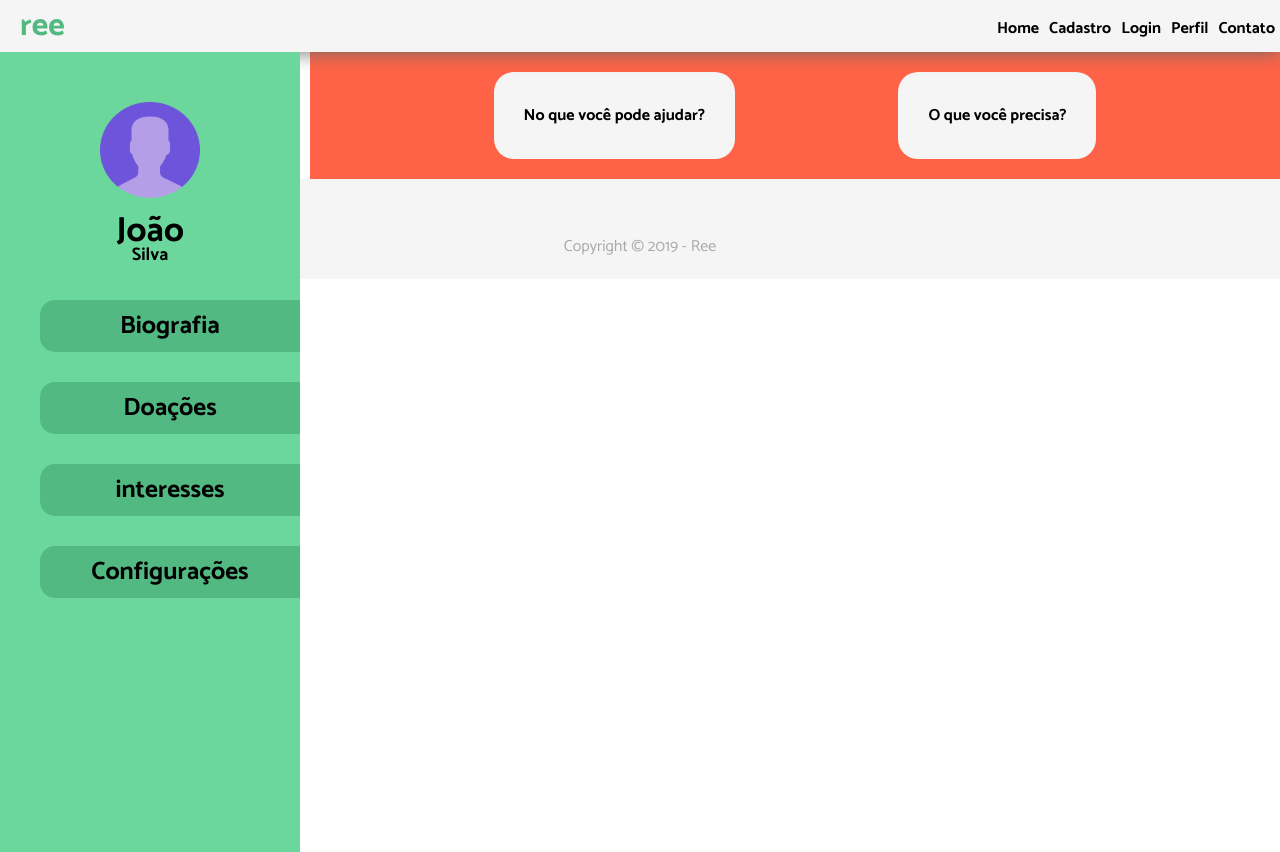
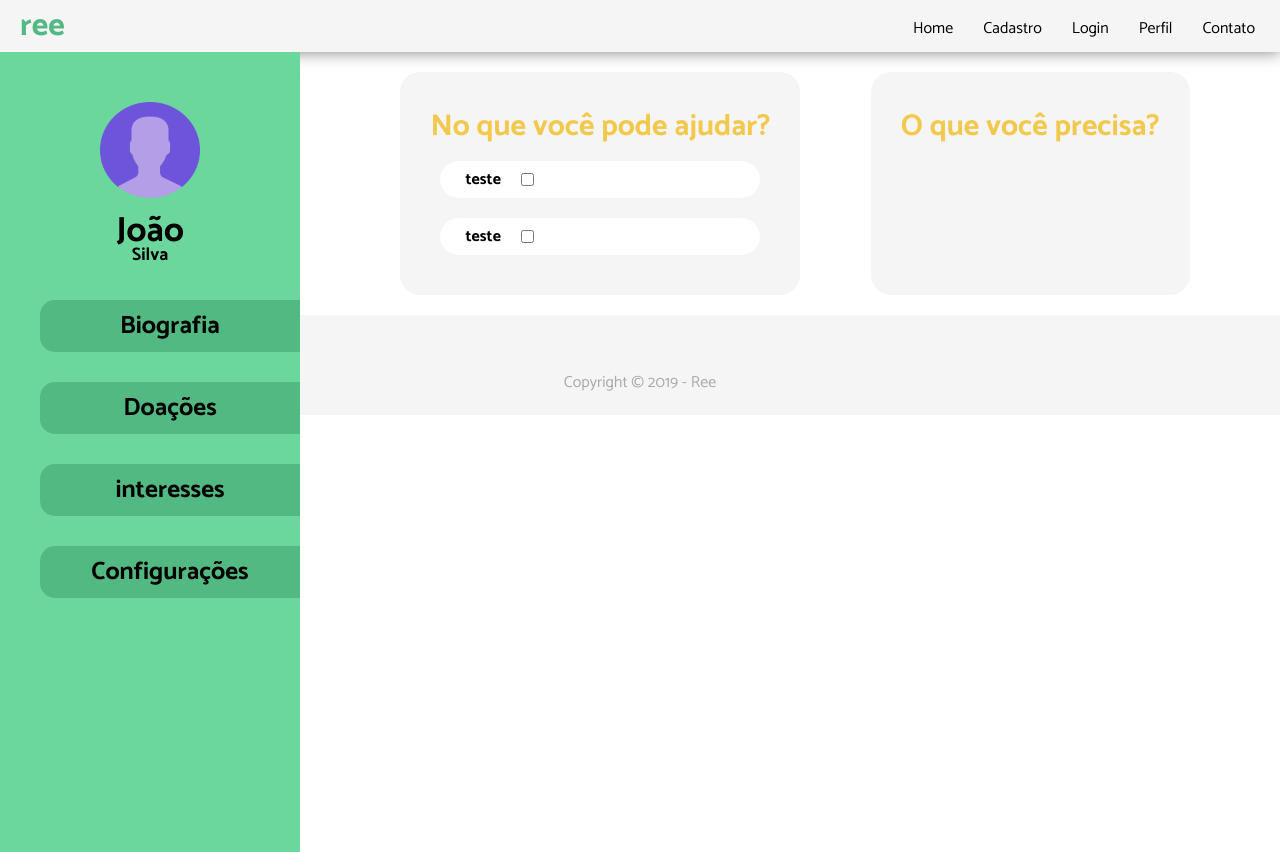
Before and after one commit to italoitalo/ree, a React (Create React App) app: page /perfil/interesses in a window 1280 px wide. Built offline with nearby package versions, Linux system fonts and the light colour scheme.

Commit message:
atualizançao perfil interesses
1.0

```diff
--- a/src/components/Perfil/InteressesPerfil.js
+++ b/src/components/Perfil/InteressesPerfil.js
@@ -11,11 +11,19 @@ export default function Interesses(){
                 <NavPerfil/>
                 <Container>
                     <SectionInt>
-                        <h1>No que você pode ajudar?</h1>
+                        <Title>No que você pode ajudar?</Title>
+                        <Form>
+                            <H1>teste</H1>
+                            <Input name='' id='' type='checkbox' value="teste"/>
+                        </Form>
+                        <Form>
+                            <H1>teste</H1>
+                            <Input name='' id='' type='checkbox' value="teste"/>
+                        </Form>
                     </SectionInt>
 
                     <SectionInt>
-                        <h1>O que você precisa?</h1>
+                        <Title>O que você precisa?</Title>
                     </SectionInt>
                 </Container>
             </Main>
@@ -29,16 +37,37 @@ const Main = styled.section`
 const Container = styled.section `
     width:100%;
     max-width:1360px;
-    background-color:tomato;
     display:flex;
     padding:20px;
     justify-content:space-evenly;
 `
-
+const Input = styled.input`
+margin-left:20px;
+`
 
 const SectionInt = styled.section`
     display:flex;
+    flex-direction:column;
     background-color:whitesmoke;
     padding:30px;
     border-radius:20px;
-    `
+`
+
+const Form = styled.form`
+display:flex;
+
+background-color:white;
+border-radius:50px;
+padding:5px;
+margin:10px;
+`
+
+const Title = styled.h1`
+color: #F2C94C;
+font-weight: bold;
+font-size:30px;
+`
+
+const H1 = styled.h1`
+margin-left:20px;
+`
--- a/src/components/Rotas/Cabecalho.js
+++ b/src/components/Rotas/Cabecalho.js
@@ -27,7 +27,7 @@ text-decoration:none;
 const Div= styled.div`
     display:flex;
     background-color: whitesmoke;
-    box-shadow: 0px 0px 20px #696969;
+    box-shadow: 0px 0px 15px rgba(0, 0, 0, 0.5);
     position:relative;
 `
 
@@ -41,9 +41,8 @@ const Logo = styled.div`
 const Li = styled.li`
     padding:5px;
     margin-top:10px;
-
+    margin-right:20px;
     color: black;
-    font-weight:bold;
 
     &:hover{
         color: #51B981;
--- a/src/components/Rotas/Rotas.js
+++ b/src/components/Rotas/Rotas.js
@@ -2,7 +2,7 @@ import React from 'react';
 import { Switch, Route } from 'react-router-dom';
 
 import Home from './../Home'
-import FormCadastro from './../FormCadastro'
+import FormCadastro from '../FormCadastro'
 import BioPerfil from '../Perfil/BioPerfil'
 import Contato from './../Contato'
 import Login from './../Login'
```
